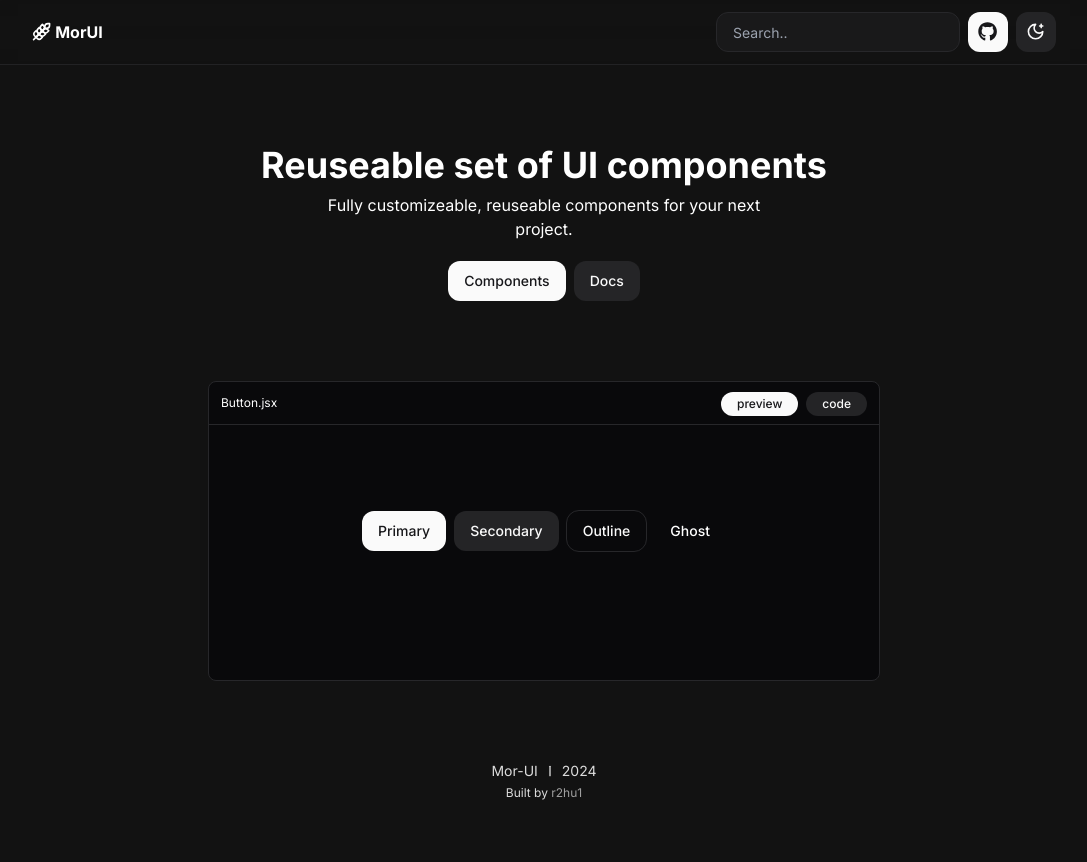
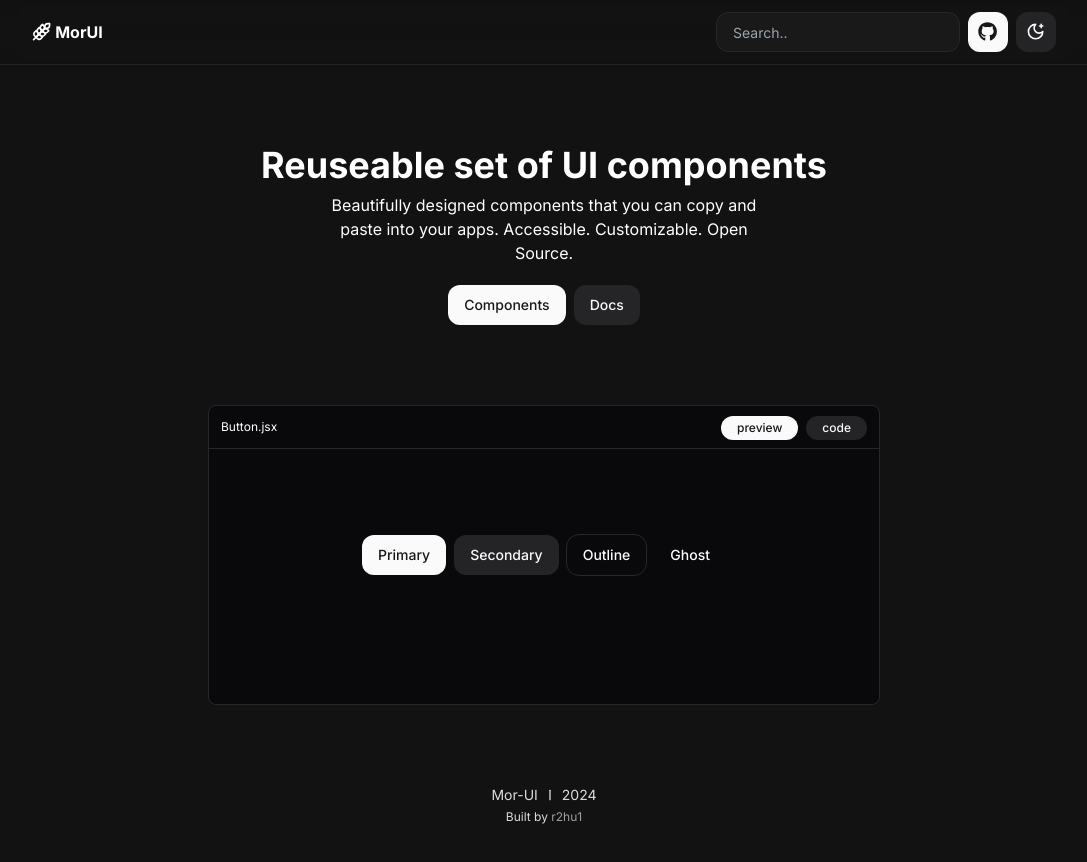
Before and after one commit to r2hu1/mor-ui, a Next.js app: page / in a window 1280 px wide. Shown: the top 862 px of the page, without its empty margins (96-1183 px from the left). Before the commit the page ends 841 px from the top, so only its background shows below. Built offline with nearby package versions, Linux system fonts and the light colour scheme.

Commit message:
Update Hero.tsx

```diff
--- a/components/site/Hero.tsx
+++ b/components/site/Hero.tsx
@@ -5,7 +5,7 @@ export default function Hero() {
     return (
         <div className="text-center grid px-5">
             <h1 className="text-3xl md:text-4xl font-bold">Reuseable set of UI components</h1>
-            <p className="md:text-base text-sm mt-2 mx-auto max-w-xs md:max-w-md">Fully customizeable, reuseable components for your next project.</p>
+            <p className="md:text-base text-sm mt-2 mx-auto max-w-xs md:max-w-md">Beautifully designed components that you can copy and paste into your apps. Accessible. Customizable. Open Source.</p>
             <div className="flex items-center gap-2 justify-center">
                 <Tooltip content="Components">
                     <Button className="mt-5" asLink href="/components">Components</Button>
```
